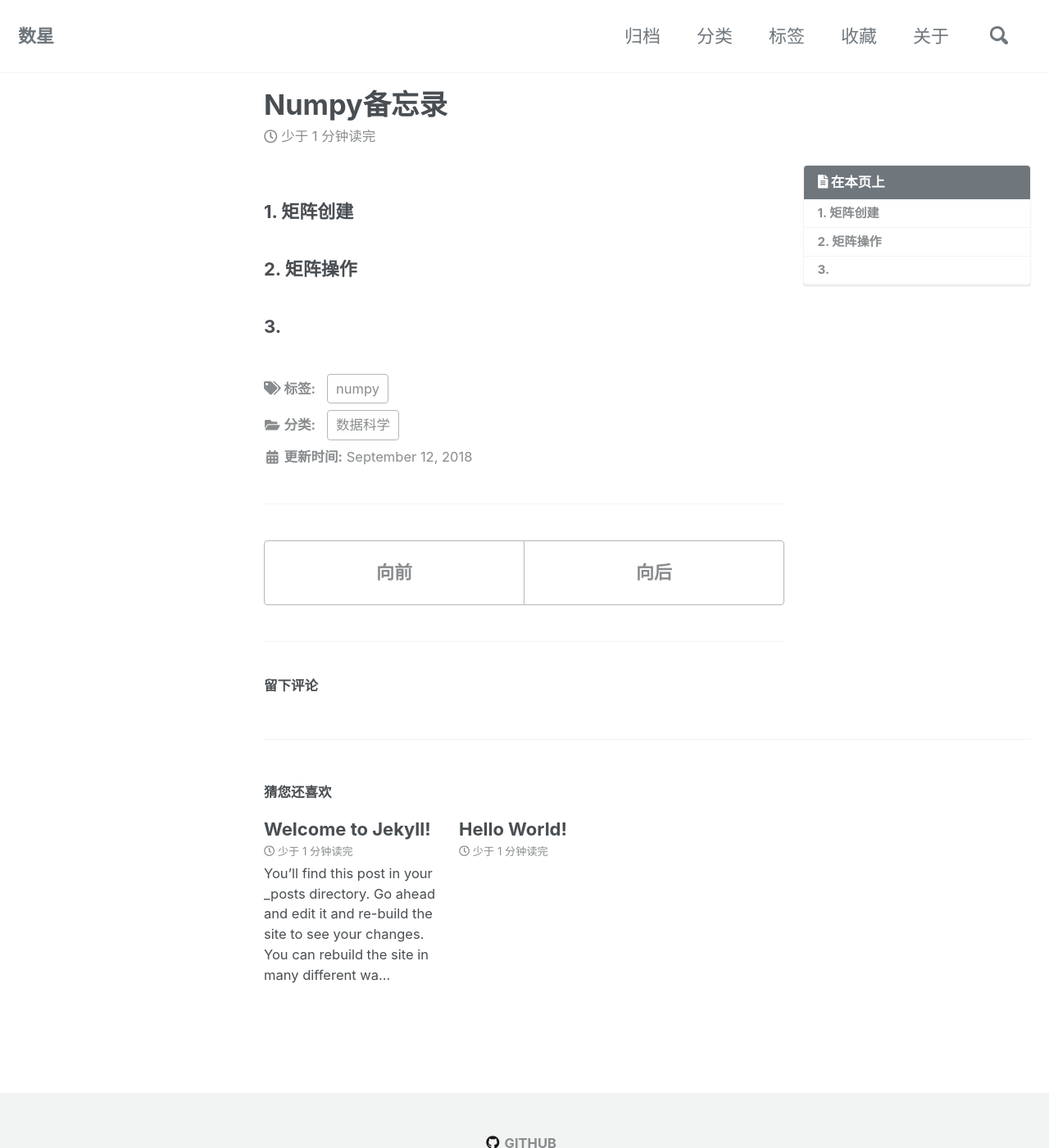
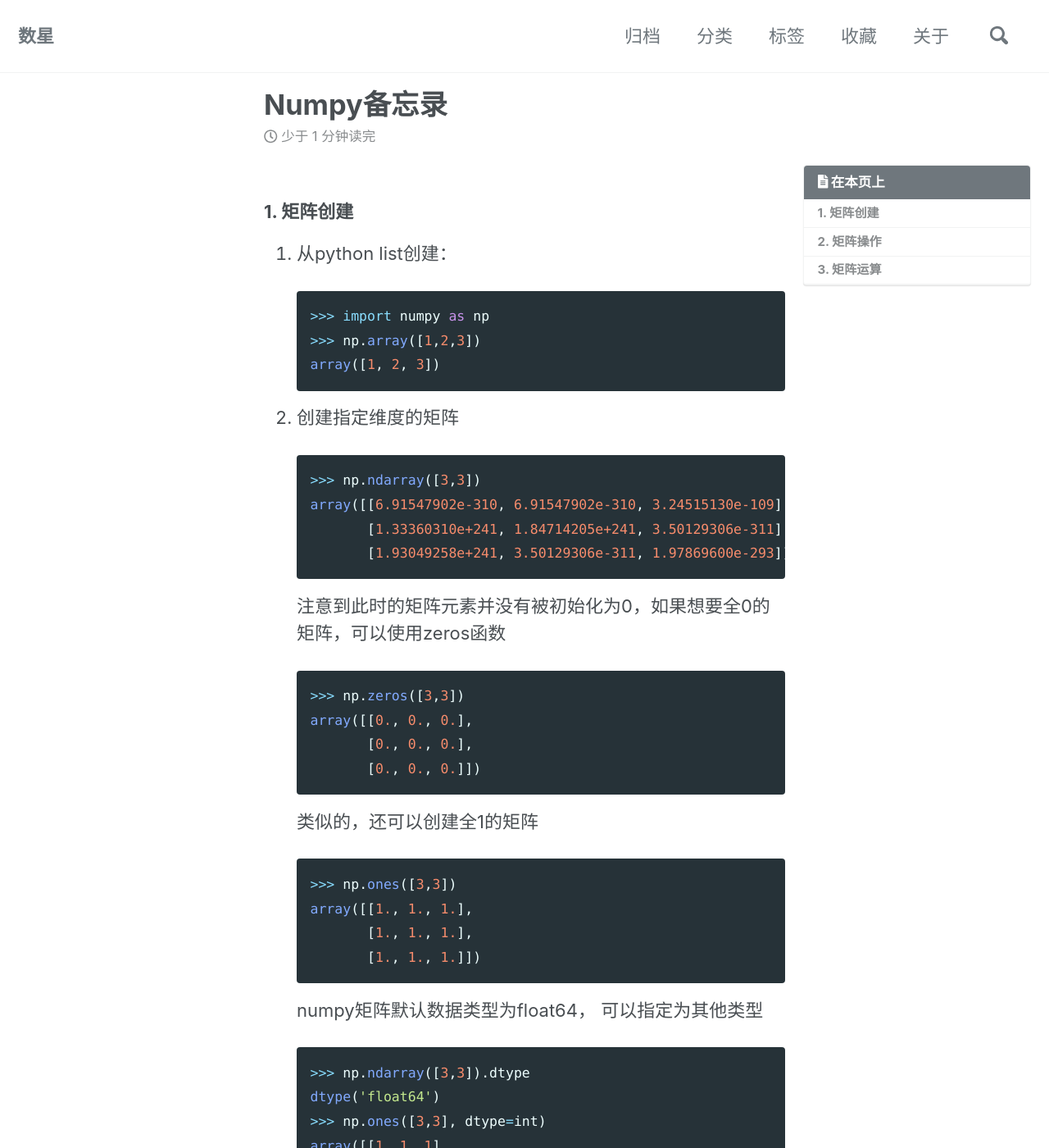
Before and after one commit to kuangyl0212/kuangyl0212.github.io.bak, a Jekyll site: the page built from _posts/2018-09-12-Numpy-Memo.md, in a window 1280 px wide and 1400 px high. Shown: the whole window at 82% size. Built offline with Jekyll 4.4.1, drawn with Linux system fonts in a browser that asks for light colours; cached includes are drawn as plain includes; nearby versions of some CDN libraries; comment, search, counter and statistics services are not loaded; some of the changed text lies outside the part shown.

Commit message:
update post

````diff
--- a/_posts/2018-09-12-Numpy-Memo.md
+++ b/_posts/2018-09-12-Numpy-Memo.md
@@ -8,5 +8,65 @@ toc: true
 ---
 
 ### 1. 矩阵创建
+
+1. 从python list创建：
+
+   ```python
+   >>> import numpy as np
+   >>> np.array([1,2,3])
+   array([1, 2, 3])
+   ```
+
+2. 创建指定维度的矩阵
+
+   ```python
+   >>> np.ndarray([3,3])
+   array([[6.91547902e-310, 6.91547902e-310, 3.24515130e-109],
+          [1.33360310e+241, 1.84714205e+241, 3.50129306e-311],
+          [1.93049258e+241, 3.50129306e-311, 1.97869600e-293]])
+   ```
+
+   注意到此时的矩阵元素并没有被初始化为0，如果想要全0的矩阵，可以使用zeros函数
+
+   ```python
+   >>> np.zeros([3,3])
+   array([[0., 0., 0.],
+          [0., 0., 0.],
+          [0., 0., 0.]])
+   ```
+
+   类似的，还可以创建全1的矩阵
+
+   ```python
+   >>> np.ones([3,3])
+   array([[1., 1., 1.],
+          [1., 1., 1.],
+          [1., 1., 1.]])
+   ```
+
+   numpy矩阵默认数据类型为float64， 可以指定为其他类型
+
+   ```python
+   >>> np.ndarray([3,3]).dtype
+   dtype('float64')
+   >>> np.ones([3,3], dtype=int)
+   array([[1, 1, 1],
+          [1, 1, 1],
+          [1, 1, 1]])
+   ```
+
+
+
+3. 单位矩阵
+
+   ```python
+   >>> np.eye(3,3)
+   array([[1., 0., 0.],
+          [0., 1., 0.],
+          [0., 0., 1.]])
+   ```
+
+
+
 ### 2. 矩阵操作
-### 3.
+### 3. 矩阵运算
````
